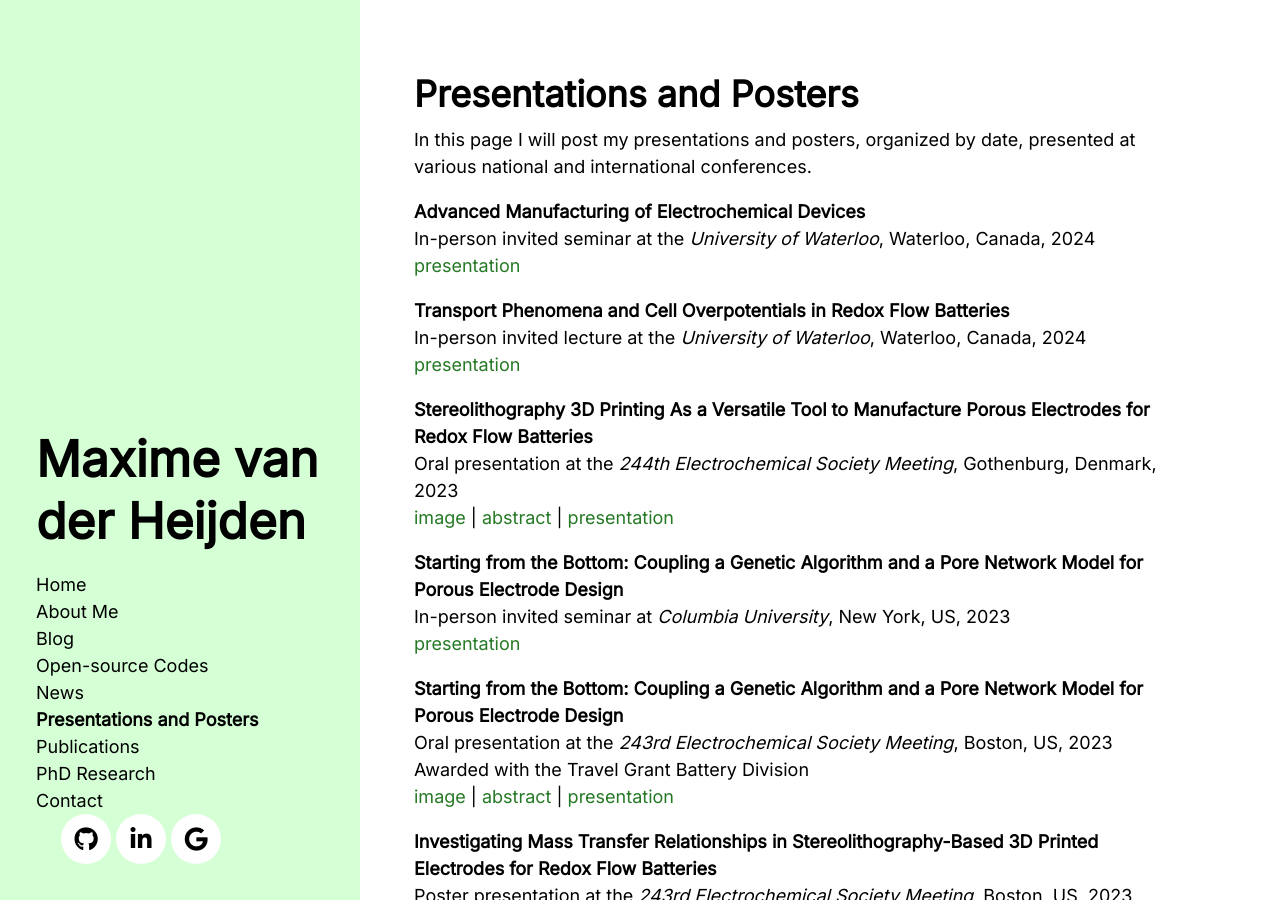
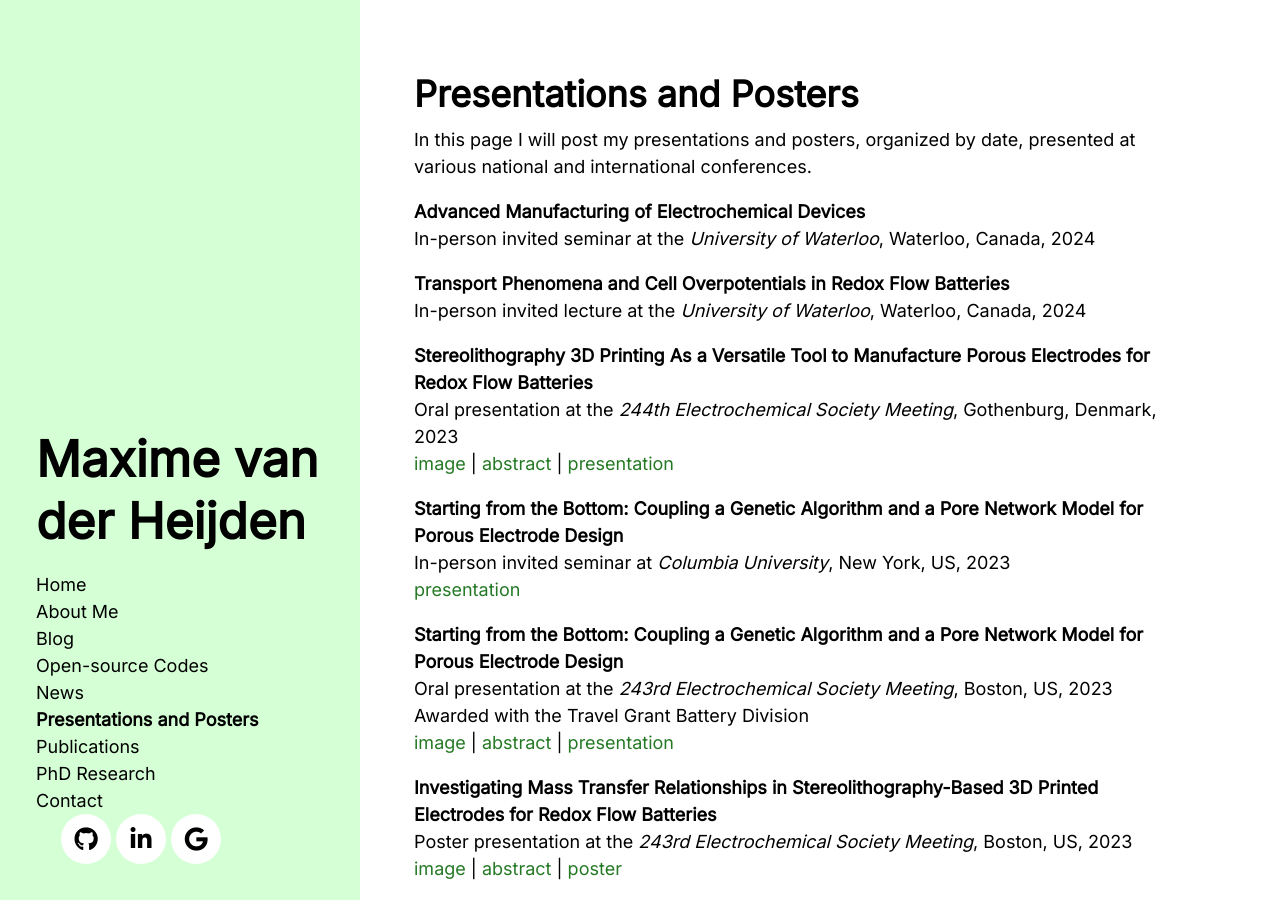
Before and after one commit to MaximevdHeijden/MaximevdHeijden.github.io, a Jekyll site: the page built from Presentations.md, in a window 1280 px wide and 900 px high. Built offline with Jekyll 4.4.1, drawn with Linux system fonts in a browser that asks for light colours; nearby versions of some CDN libraries.

Commit message:
update news

```diff
--- a/Presentations.md
+++ b/Presentations.md
@@ -6,12 +6,10 @@ title: Presentations and Posters
 In this page I will post my presentations and posters, organized by date, presented at various national and international conferences.
 
 **Advanced Manufacturing of Electrochemical Devices**\
-In-person invited seminar at the *University of Waterloo*, Waterloo, Canada, 2024\
-[presentation](/public/files/Seminar University of Waterloo - M van der Heijden modified.pptx)
+In-person invited seminar at the *University of Waterloo*, Waterloo, Canada, 2024
 
 **Transport Phenomena and Cell Overpotentials in Redox Flow Batteries**\
-In-person invited lecture at the *University of Waterloo*, Waterloo, Canada, 2024\
-[presentation](/public/files/Lecture University of Waterloo - M van der Heijden modified.pptx)
+In-person invited lecture at the *University of Waterloo*, Waterloo, Canada, 2024
 
 **Stereolithography 3D Printing As a Versatile Tool to Manufacture Porous Electrodes for Redox Flow Batteries**\
 Oral presentation at the *244th Electrochemical Society Meeting*, Gothenburg, Denmark, 2023\
```
Also changed, not shown: News.md (+3 -0 lines), Publications.md (+1 -1 lines).
